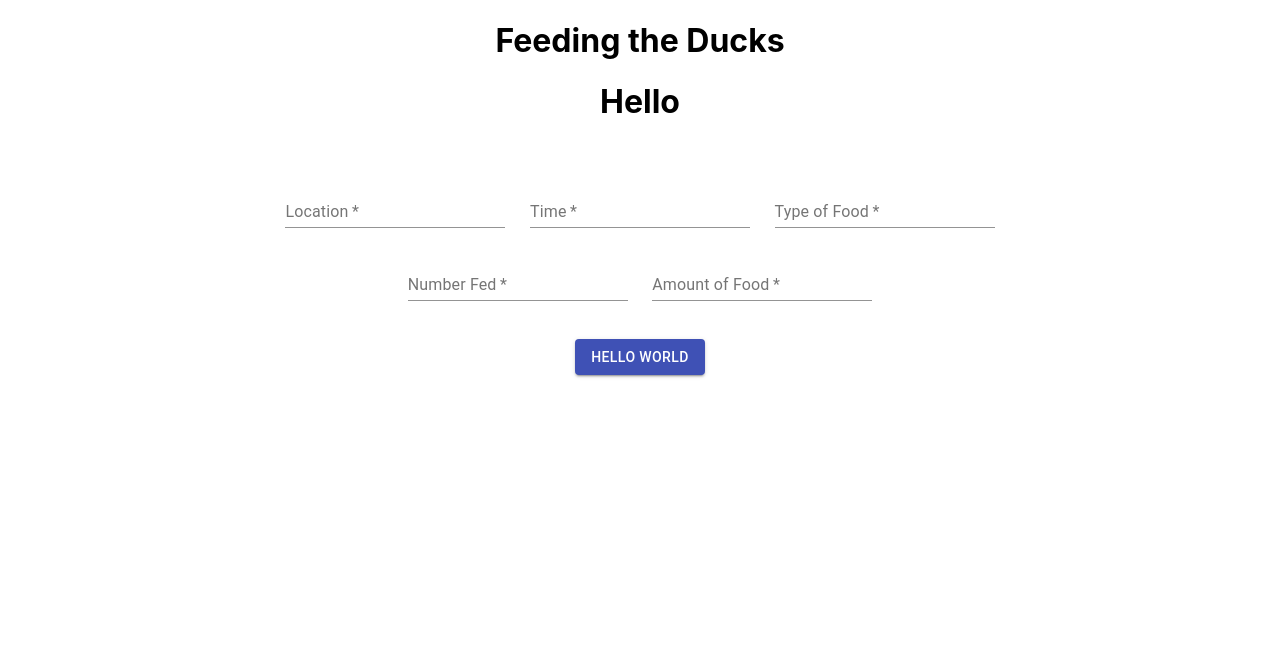
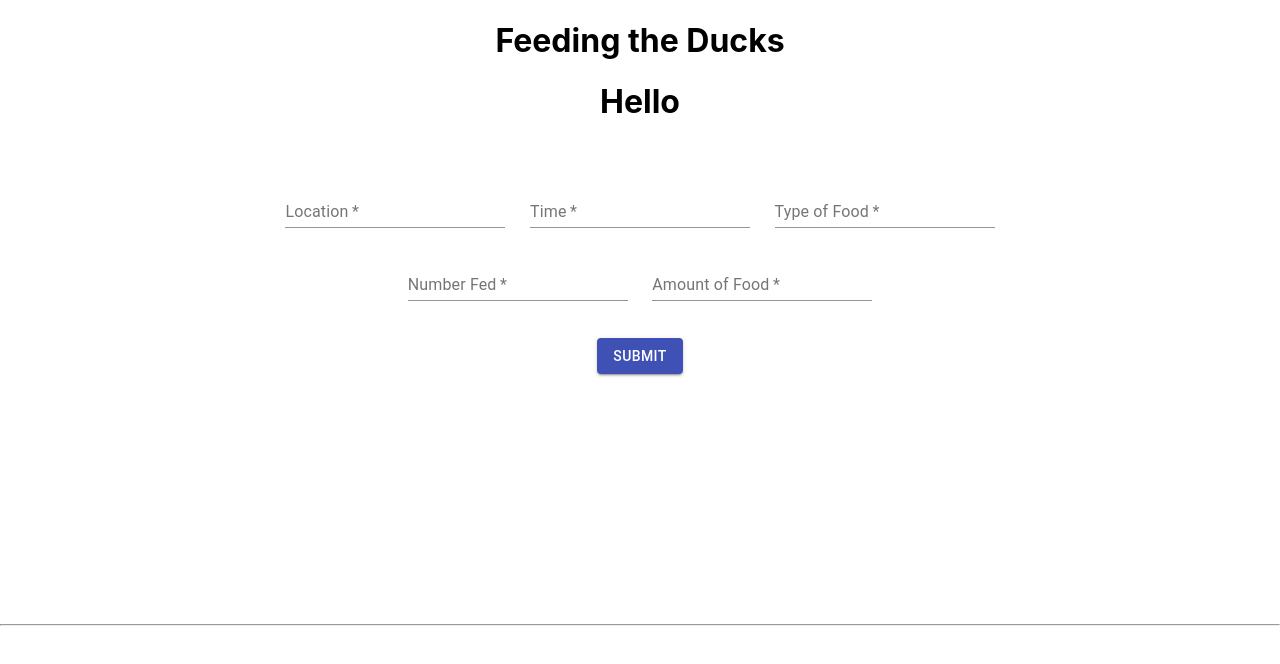
Before and after one commit to jhein1892/feedingDucks, a React (Create React App) app in the folder frontend/: page / in a window 1280 px wide. Shown: the top 664 px of the page. Built offline with nearby package versions, Linux system fonts and the light colour scheme.

Commit message:
got page break styled properly

```diff
--- a/frontend/src/components/Top.js
+++ b/frontend/src/components/Top.js
@@ -3,11 +3,28 @@ import { Button, makeStyles, TextField } from '@material-ui/core'
 
 
 const useStyles = makeStyles(() => ({
+  root:{
+    // minHeight:'60vh'
+  },
   form:{
-    padding:"2%"
+    padding:"2%",
+    minHeight:'35vh'
   },
   input:{
     margin:'1%',
+  },
+  submit:{
+    marginTop:'2%'
+  },
+  bottomHalf:{
+    minHeight:'20vh',
+    display:'flex',
+    flexDirection:'row',
+    alignItems:'flex-end'
+  },
+  divider:{
+    alignSelf:'bottom',
+    width:'100%',
   }
 }))
 
@@ -18,8 +35,9 @@ export default function Top(props){
 
 
   return(
+    <div className={classes.root}>
+      <h1>Hello</h1>
       <div>
-      <h1>Hello</h1>
         <form className={classes.form} noValidate autoComplete="off">
           <div>
             <TextField className={classes.input} required label="Location" placeholder="The Moon"/>
@@ -30,10 +48,14 @@ export default function Top(props){
           <TextField className={classes.input} required label="Number Fed" placeholder="1"/>
           <TextField className={classes.input} required label="Amount of Food" placeholder="1 piece"/>
           </div>
+        <Button className={classes.submit} variant="contained" color="primary">
+          Submit
+        </Button>
         </form>
-      <Button variant="contained" color="primary">
-        Hello World
-      </Button>
+      </div>
+      <div className={classes.bottomHalf}>
+        <hr className={classes.divider}></hr>
+      </div>
     </div>
   )
 }
```
Lines whose indentation alone changed are shown as unchanged.
